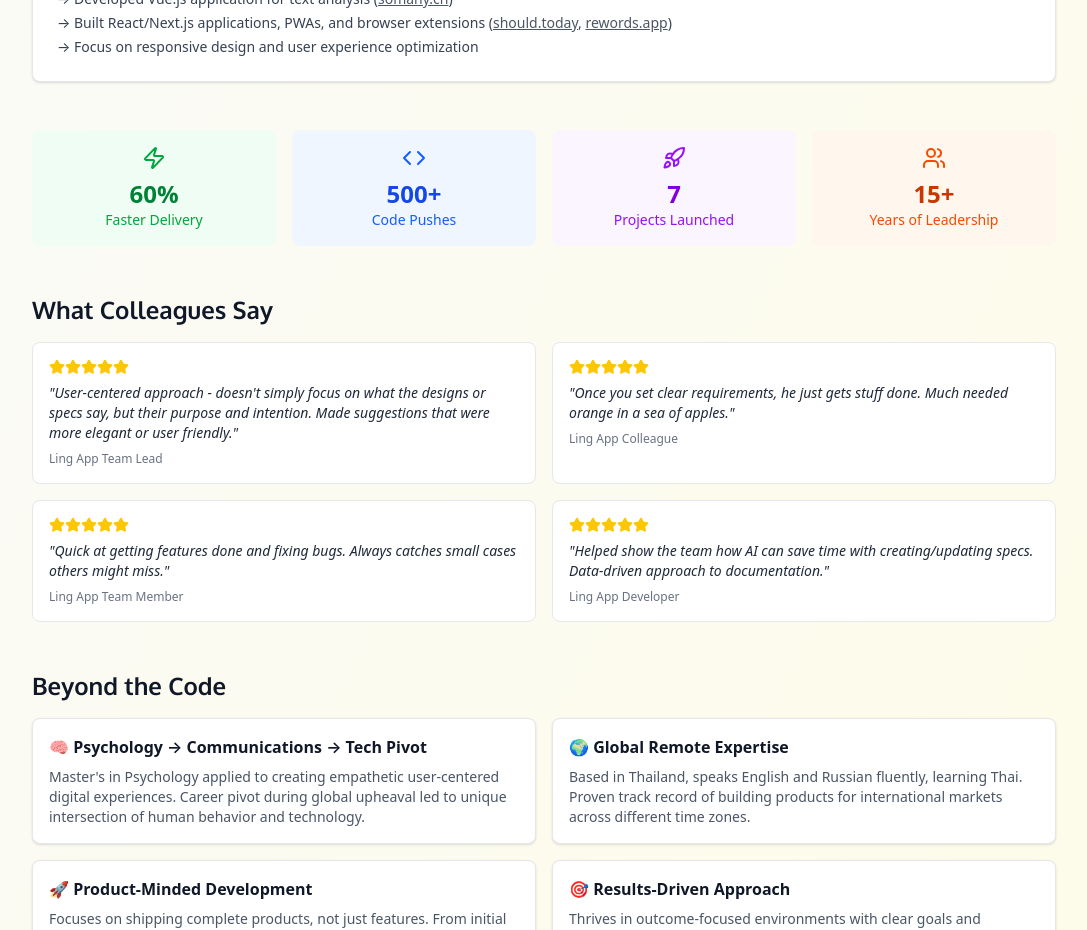
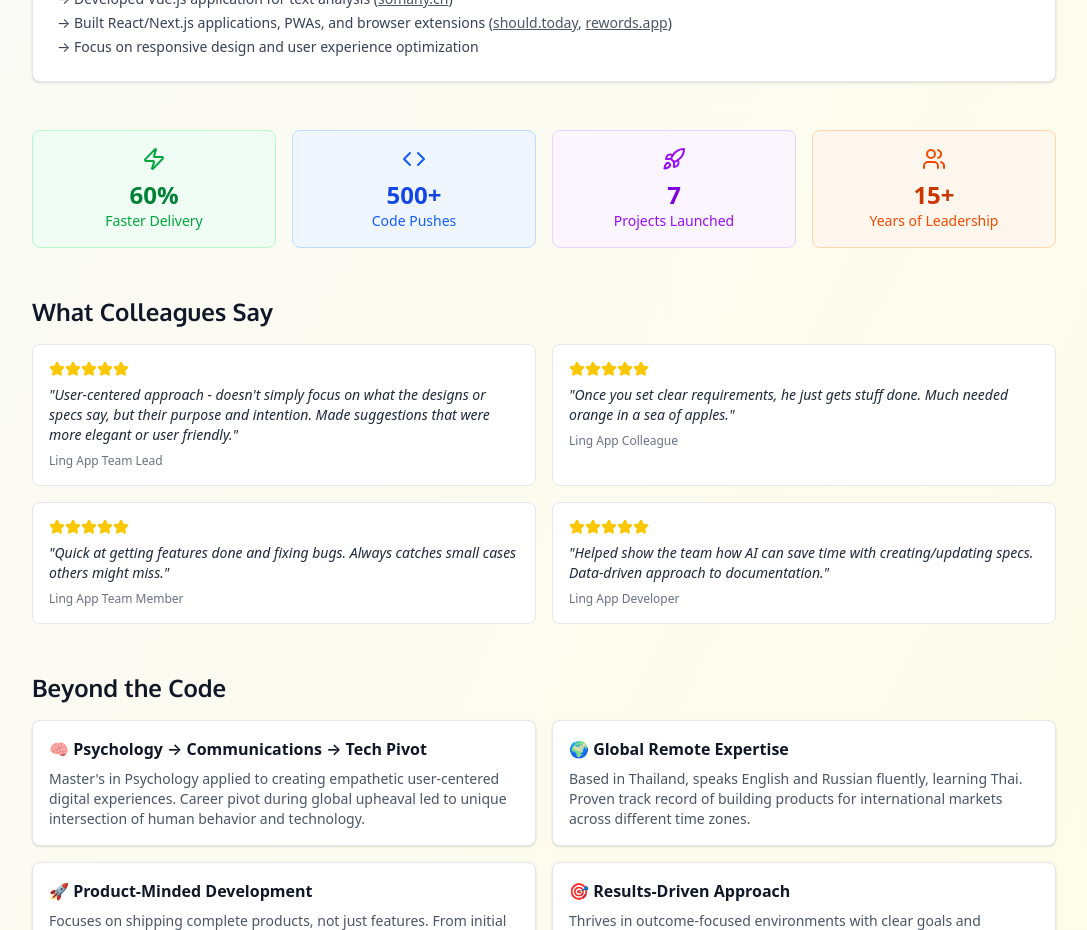
Before and after one commit to sanderbell/sanderbelldev2, a React (Vite) app: page / in a window 1280 px wide. Shown: the part 1420-2350 px from the top of the page, without its empty margins (96-1183 px from the left). Built offline with nearby package versions, Linux system fonts and the light colour scheme.

Commit message:
Fix StatCard component styling by ensuring border is always applied

```diff
--- a/src/App.tsx
+++ b/src/App.tsx
@@ -123,7 +123,7 @@ const StatCard: React.FC<StatCardProps> = ({ icon: Icon, value, label, color = "
   }, [value]);
 
   return (
-    <div ref={ref} className={`${selectedColor.bg} ${selectedColor.border} rounded-lg p-4 text-center card-enter`}>
+    <div ref={ref} className={`${selectedColor.bg} ${selectedColor.border} border rounded-lg p-4 text-center card-enter`}>
       <Icon className={`w-6 h-6 ${selectedColor.icon} mx-auto mb-2`} />
       <div className={`text-2xl font-bold ${selectedColor.value}`}>{count}{value.replace(/[0-9]/g, '')}</div>
       <div className={`text-sm ${selectedColor.label}`}>{label}</div>
```
